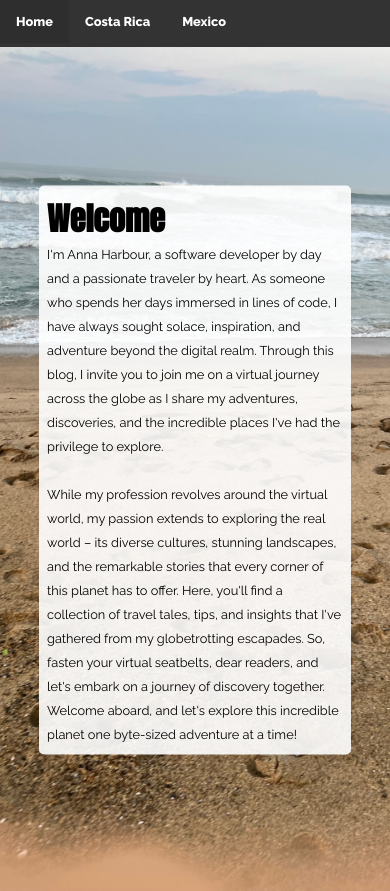
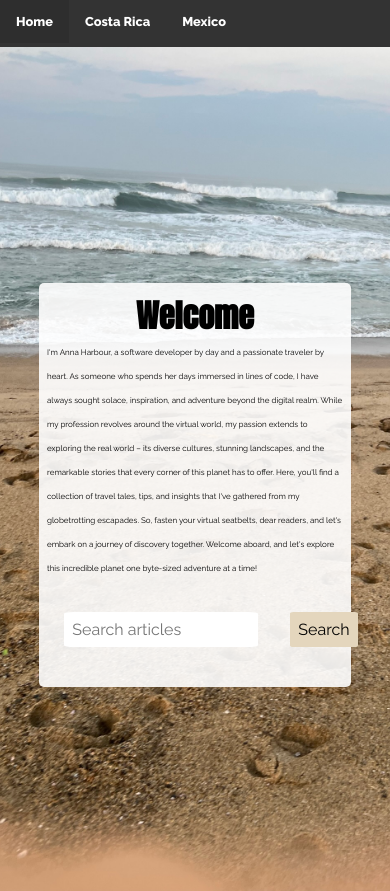
Before and after one commit to annaharbour/react-travel-blog, a React (Create React App) app: page / in a window 390 px wide. Built offline with nearby package versions, Linux system fonts and the light colour scheme.

Commit message:
Added landscape mobile styles

```diff
--- a/src/App.css
+++ b/src/App.css
@@ -22,6 +22,34 @@ h1 {
   font-size: 3rem;
   font-family: 'Anton', sans-serif;
 
+}
+
+input {
+  border-radius: 5%;
+  border: none;
+  margin: 1rem;
+  padding: .5rem;
+  cursor: pointer;
+  color: #333;
+  font-size: 1rem;;
+}
+
+textarea:focus, input:focus {
+  outline: none;
+  border: .01rem #333 solid;
+}
+
+button {
+  border-radius: 5%;
+  border: none;
+  margin: 1rem;
+  padding: .5rem;
+  background-color: rgb(228,214,189);
+  font-size: 1rem;
+}
+
+button:hover {
+  cursor: pointer;
 }
 
 /* Navbar container */
@@ -91,15 +119,14 @@ h1 {
 .text-container {
   display: flex;
   flex-direction: column;
-  position: absolute;
-  top: 50%;
-  left: 50%;
-  transform: translate(-50%, -50%);
+  justify-content: center;
+  align-items: center;
   width: 80%;
   background-color: rgba(255, 255, 255, .5);
   box-sizing: border-box;
   padding: 2rem;
   border-radius: 5px;
+  margin: 1rem;
 }
 
 .low-opacity {
@@ -107,21 +134,22 @@ h1 {
 
 }
 
-.background-container {
+ .background-container {
 
   background-image: url('../public/media/bg-puravida.jpeg');
   background-size: cover;
   background-repeat: no-repeat;
   background-position: center center;
-  width: 100vw;
-  height: 100vh;
+  min-width: 100vw;
+  min-height: 100vh;
   margin: 0;
   display: flex;
   justify-content: center;
   align-items: center;
   flex-direction: column;
-  overflow: visible;
+  overflow: hidden;
 }
+
 
 .jaco {
   background-image: url('../public/media/jaco/bg-jaco.jpeg');
@@ -144,7 +172,7 @@ h1 {
 }
 
 .home {
-  background-image: url('/public/media/mexico/zihuatanejo/bg-home.jpeg')
+  background-image: url('/public/media/mexico/zihuatanejo/bg-home.jpeg');
 }
 
 .text-container p {
@@ -155,17 +183,15 @@ h1 {
   list-style: none;
   display: flex;
   flex-wrap: wrap;
-  flex-direction: row;
+  flex-direction: co;
   align-items: center;
   align-self: center;
   justify-content: center;
 }
 
 .text-container li {
-margin: 1rem;
-
+  margin: 1rem;
 }
-
 
 /* ARTICLE */
 .article {
@@ -175,7 +201,6 @@ margin: 1rem;
 }
 
 .articleTitle {
-  margin: 5rem;
   font-size: 4rem;
   line-height: 5rem;
 }
@@ -197,10 +222,44 @@ margin: 1rem;
   border-radius: 5%;
 }
 
+/* Article Search */
+
+.article-search form {
+  display: flex;
+  align-items: center;
+  justify-content: center;
+  width: 100%;
+  margin: 1rem;
+}
+
+
 /* RESPONSIVE */
+/* Media query for screens smaller than 900px */
+
+@media screen and (max-width: 900px){
+  h1 {
+    font-size: 2rem;
+    margin: 0;
+  }
+
+  .text-container {
+    padding: .5rem;
+    font-size: .8rem;
+    margin-top: 3rem;
+  }
+
+  .text-container ul {
+    display: grid;
+  }
+
+  .dropdown-content a {
+    display: none;
+  }
+
+}
 /* Media query for screens smaller than 768px */
 
-@media screen and (max-width: 768px) {
+@media screen and (max-width: 786px) {
   .navbar a {
     font-size: .8rem;
     margin: 0;
@@ -209,20 +268,14 @@ margin: 1rem;
     display: -ms-flexbox;
     flex-direction: column;
     margin: 1rem;
+    padding: .8rem;
   }
 
   .articleBody {
-    line-height: 1rem;
+    line-height: 1.5rem;
     margin: 1rem;
     display: block;
     order: 1;
-  }
-
-  .articleTitle {
-    display: block;
-    margin: 1rem 0;
-    font-size: 2rem;
-    line-height: 2rem;
   }
 
    .gallery {
@@ -240,54 +293,39 @@ margin: 1rem;
   }
 
 
-
-  .background-container {
-    background-size: cover;
-    overflow: hidden;
-    background-repeat: no-repeat;
-    background-position: center center;
-    min-height: 100vh;
-    width: 100%;
-    display: flex;
-    justify-content: center;
-    align-items: center;
-    flex-direction: column;
-
-  }
-
   .text-container {
-    padding: 1rem;
-    margin-top: 1rem;
+    padding: .5rem;
+    font-size: .5rem;
   }
 
   .text-container ul {
-    margin: 1rem;
+    display: grid;
   }
 
   .text-container li {
-    margin: 0.5rem;
+    margin: .1rem .5rem;
   }
+
 }
 
-@media screen and (max-width: 900px){
-  h1 {
-    font-size: 2rem;
-    margin: 0;
-  }
+/* landscape mobile */
 
+ @media screen and (orientation: landscape) and (max-width: 1024px){
   .text-container {
+    width: 75%;
     padding: .5rem;
-    font-size: .8rem;
     margin-top: 3rem;
   }
 
   .text-container ul {
-    justify-content: space-around;
-    margin: .1rem;
+    display: grid;
   }
 
-  .dropdown-content a {
-    display: none;
+  .text-container li {
+    margin: 0rem 1rem;
   }
 
+  .article-list ul {
+    margin: 0;
+  }
 }
--- a/src/App.js
+++ b/src/App.js
@@ -25,7 +25,7 @@ function App() {
               </>
             }
           >
-              <Route path='/' element={< Home/> }>Home</Route>
+              <Route path='/' element={< Home articles={articles}/> }>Home</Route>
               <Route path='/Mexico' element={<Mexico />}>La Fortuna</Route>
               <Route path='/Zihuatanejo' element={<Zihuatanejo />}>Zihuatanejo</Route>
 
--- a/src/components/Home.js
+++ b/src/components/Home.js
@@ -1,25 +1,52 @@
-import React from 'react'
+import React, {useState} from 'react'
+import { Link } from 'react-router-dom';
 
-function Home({backgroundImage}) {
+function Home({articles, backgroundImage}) {
+  const [searchTerm, setSearchTerm]= useState('');
+  const [searchResults, setSearchResults] = useState([]);
+
   const pageStyle = {
     backgroundImage: backgroundImage
+  }
 
+  const handleSearchChange = (e) => {
+    setSearchTerm(e.target.value);
+  }
+
+  const handleSearchSubmit = (e) => {
+    e.preventDefault();
+
+    const filteredArticles = articles.filter((article) => article.title.toLowerCase().includes(searchTerm.toLowerCase()) || article.textBlocks.some((block) => block.toLowerCase().includes(searchTerm.toLowerCase())))
+
+    setSearchResults(filteredArticles);
   }
 
   return (
-
-    <div className="home background-container" style={pageStyle}>
-
+  <div className="home background-container" style={pageStyle}>
     <div className="low-opacity text-container">
       <h1>Welcome</h1>
 		  <p>
-         I'm Anna Harbour, a software developer by day and a passionate traveler by heart. As someone who spends her days immersed in lines of code, I have always sought solace, inspiration, and adventure beyond the digital realm. Through this blog, I invite you to join me on a virtual journey across the globe as I share my adventures, discoveries, and the incredible places I've had the privilege to explore.
-       <br></br>
-       <br></br>
-        While my profession revolves around the virtual world, my passion extends to exploring the real world – its diverse cultures, stunning landscapes, and the remarkable stories that every corner of this planet has to offer. Here, you'll find a collection of travel tales, tips, and insights that I've gathered from my globetrotting escapades. So, fasten your virtual seatbelts, dear readers, and let's embark on a journey of discovery together. Welcome aboard, and let's explore this incredible planet one byte-sized adventure at a time!
+         I'm Anna Harbour, a software developer by day and a passionate traveler by heart. As someone who spends her days immersed in lines of code, I have always sought solace, inspiration, and adventure beyond the digital realm. While my profession revolves around the virtual world, my passion extends to exploring the real world – its diverse cultures, stunning landscapes, and the remarkable stories that every corner of this planet has to offer. Here, you'll find a collection of travel tales, tips, and insights that I've gathered from my globetrotting escapades. So, fasten your virtual seatbelts, dear readers, and let's embark on a journey of discovery together. Welcome aboard, and let's explore this incredible planet one byte-sized adventure at a time!
         </p>
+      <div className='article-search'>
+        <form onSubmit = {handleSearchSubmit} className='search-form'>
+          <input type="text"
+            placeholder='Search articles'
+            value={searchTerm}
+            onChange={handleSearchChange}
+          />
+          <button type='submit'>Search</button>
+        </form>
+        <ul className='article-list'>
+          {searchResults.map((article) => (
+            <li key={article.id}>
+              <Link to={`/article/${article.id}`}>{article.title}</Link>
+            </li>
+          ))}
+        </ul>
+      </div>
     </div>
-    </div>
+  </div>
   )
 }
 
```
Also changed, not shown: src/data/articles.js (+5 -15 lines).
